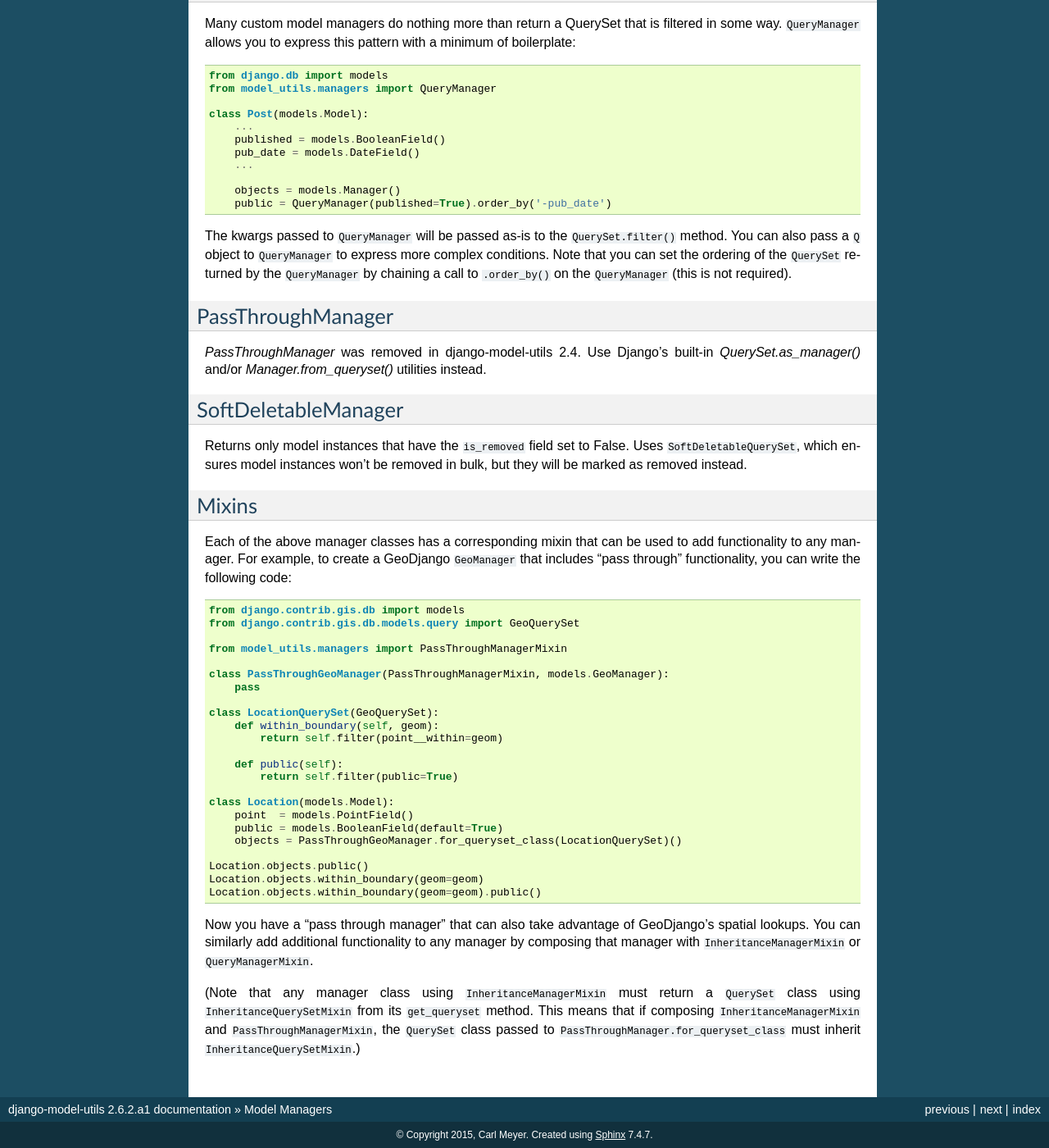
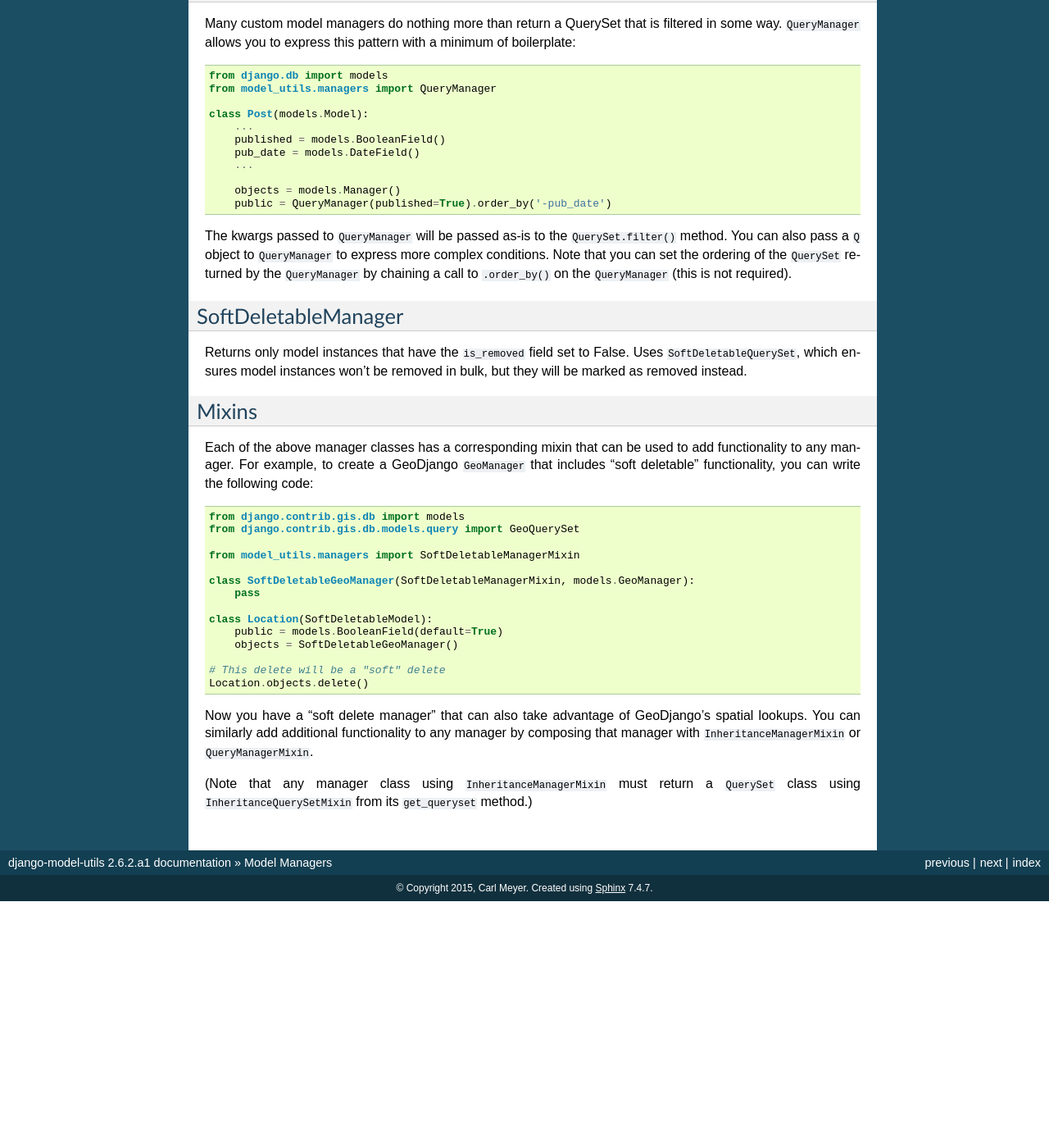
Before and after one commit to jazzband/django-model-utils, a Sphinx documentation site: the page built from docs/managers.rst, in a window 1280 px wide and 1400 px high, scrolled down 1324 px. Shown: the whole window at 82% size. Built offline with Sphinx 7.4.7, drawn with Linux system fonts in a browser that asks for light colours; after the commit the page ends 2423 px from its top, so only the background shows below that.

Commit message:
Update documentation to remove references of PassThroughManager, removed in version 2.4

```diff
--- a/docs/managers.rst
+++ b/docs/managers.rst
@@ -117,15 +117,6 @@
 by chaining a call to ``.order_by()`` on the ``QueryManager`` (this is
 not required).
 
-
-PassThroughManager
-------------------
-
-`PassThroughManager` was removed in django-model-utils 2.4. Use Django's
-built-in `QuerySet.as_manager()` and/or `Manager.from_queryset()` utilities
-instead.
-
-
 SoftDeletableManager
 --------------------
 
@@ -138,7 +129,7 @@
 
 Each of the above manager classes has a corresponding mixin that can be used to
 add functionality to any manager. For example, to create a GeoDjango
-``GeoManager`` that includes "pass through" functionality, you can write the
+``GeoManager`` that includes "soft deletable" functionality, you can write the
 following code:
 
 .. code-block:: python
@@ -146,36 +137,24 @@
     from django.contrib.gis.db import models
     from django.contrib.gis.db.models.query import GeoQuerySet
 
-    from model_utils.managers import PassThroughManagerMixin
+    from model_utils.managers import SoftDeletableManagerMixin
 
-    class PassThroughGeoManager(PassThroughManagerMixin, models.GeoManager):
+    class SoftDeletableGeoManager(SoftDeletableManagerMixin, models.GeoManager):
         pass
 
-    class LocationQuerySet(GeoQuerySet):
-        def within_boundary(self, geom):
-            return self.filter(point__within=geom)
+    class Location(SoftDeletableModel):
+        public = models.BooleanField(default=True)
+        objects = SoftDeletableGeoManager()
 
-        def public(self):
-            return self.filter(public=True)
-
-    class Location(models.Model):
-        point  = models.PointField()
-        public = models.BooleanField(default=True)
-        objects = PassThroughGeoManager.for_queryset_class(LocationQuerySet)()
-
-    Location.objects.public()
-    Location.objects.within_boundary(geom=geom)
-    Location.objects.within_boundary(geom=geom).public()
+    # This delete will be a "soft" delete
+    Location.objects.delete()
 
 
-Now you have a "pass through manager" that can also take advantage of
+Now you have a "soft delete manager" that can also take advantage of
 GeoDjango's spatial lookups. You can similarly add additional functionality to
 any manager by composing that manager with ``InheritanceManagerMixin`` or
 ``QueryManagerMixin``.
 
 (Note that any manager class using ``InheritanceManagerMixin`` must return a
 ``QuerySet`` class using ``InheritanceQuerySetMixin`` from its ``get_queryset``
-method. This means that if composing ``InheritanceManagerMixin`` and
-``PassThroughManagerMixin``, the ``QuerySet`` class passed to
-``PassThroughManager.for_queryset_class`` must inherit
-``InheritanceQuerySetMixin``.)
+method.)
```
